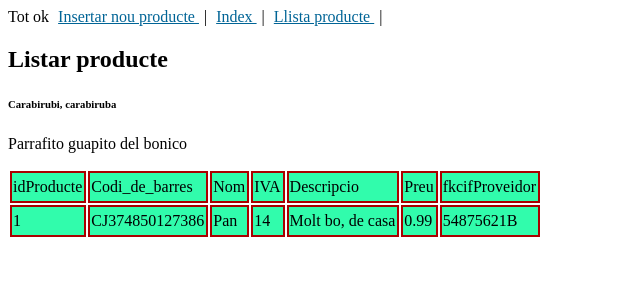
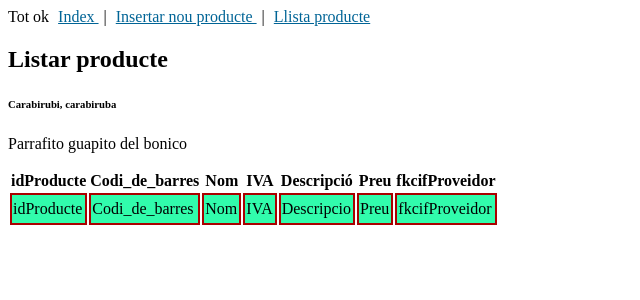
Before and after one commit to SoyRober/Tienda_alimentacio-EsLiceu, a PHP site: page /list_producte.php in a window 1280 px wide. Shown: the top 300 px of the page, without its empty margins (0-640 px from the left). Run offline with PHP 8.4, Linux system fonts and the light colour scheme; tables that the repository leaves empty or names only in its code hold one stand-in row (values such as "Sample post").

Commit message:
Cambiado

```diff
--- a/includes/header.php
+++ b/includes/header.php
@@ -1,3 +1,3 @@
+<a href="index.php"> Index </a> |
 <a href="insert_producte.php"> Insertar nou producte </a> |
-<a href="index.php"> Index </a> |
-<a href="list_producte.php"> Llista producte </a> |
+<a href="list_producte.php"> Llista producte </a>
--- a/index.php
+++ b/index.php
@@ -3,7 +3,7 @@
 <?php require "includes/head.php";?>
     <body>
         <?php require "includes/header.php";?>
-        <h2> Index Roberto</h2>
+        <h2> Index </h2>
         <h9> Carabirubi, carabiruba </h9>
         <p> Parrafito guapito </p>
     </body>
--- a/list_producte.php
+++ b/list_producte.php
@@ -7,7 +7,23 @@
             <h6> Carabirubi, carabiruba </h6>
             <p> Parrafito guapito del bonico </p>
             <table>
+                <thead>
                     <tr>
+                        <th> idProducte </th>
+                        <th> Codi_de_barres </th>
+                        <th> Nom </th>
+                        <th> IVA </th>
+                        <th> Descripció </th>
+                        <th> Preu </th>
+                        <th> fkcifProveidor </th>
+                    </tr>
+                </thead>
+                <tbody>
+                    <?php
+                    $query = "Select * FROM Producte ORDER BY Nom";
+                    $result = mysqli_query ($bbdd, $query);
+                    while ($Producte = mysqli_fetch_assoc ($result))
+                        echo    "<tr>
                                     <td> idProducte </td>
                                     <td> Codi_de_barres </td>
                                     <td> Nom </td>
@@ -15,16 +31,9 @@
                                     <td> Descripcio </td>
                                     <td> Preu </td>
                                     <td> fkcifProveidor </td>
-                </tr>
-                <tr>
-                    <td> 1 </td>
-                    <td> CJ374850127386 </td>
-                    <td> Pan </td>
-                    <td> 14 </td>
-                    <td> Molt bo, de casa </td>
-                    <td> 0.99 </td>
-                    <td> 54875621B </td>
-                </tr>
+                                </tr>"
+                    ?>
+                </tbody>
             </table>
         </body>
     </html>
```
Also changed, not shown: README.md (deleted). Lines whose indentation alone changed are shown as unchanged.
